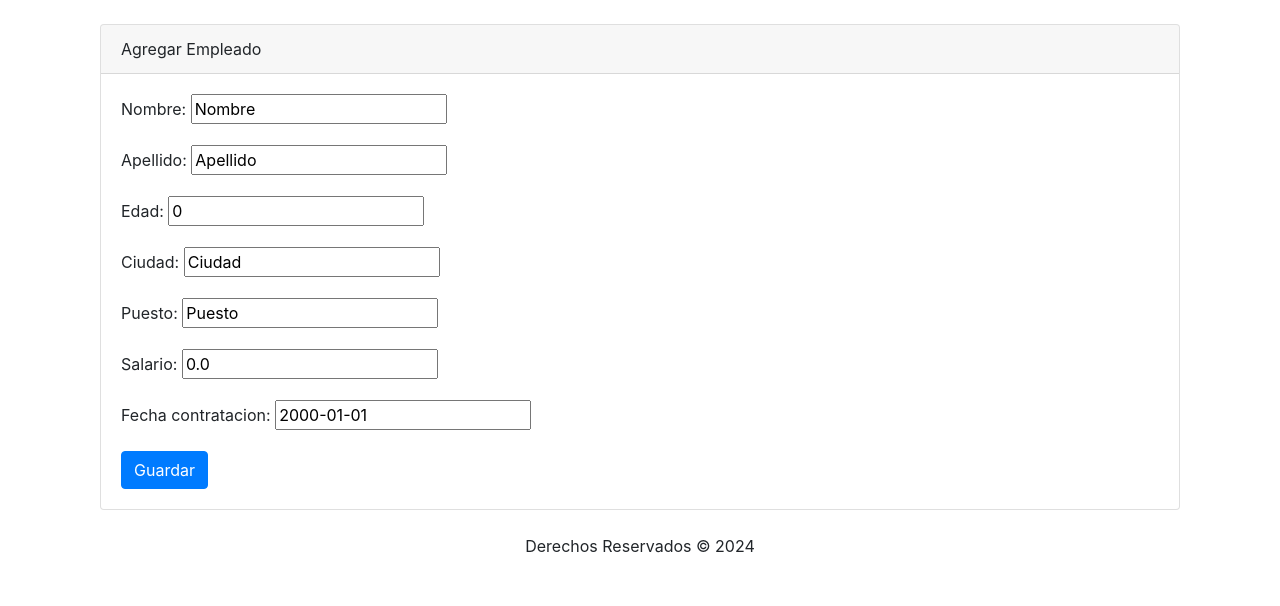
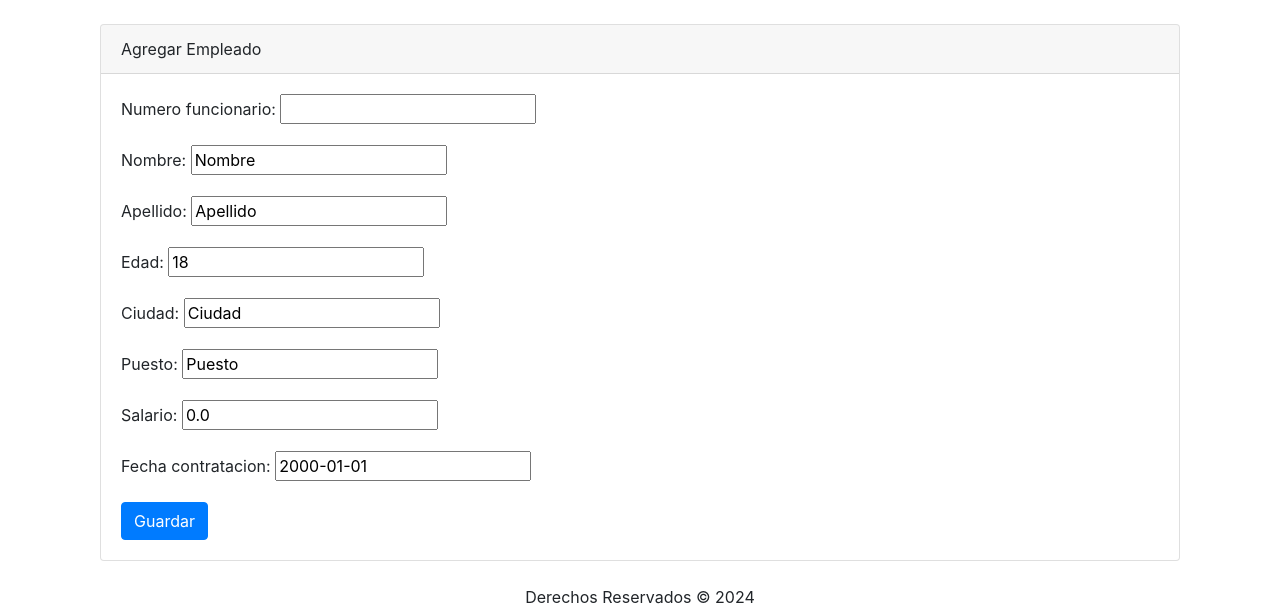
Before and after one commit to glaglere/CoderHouse_57810, a Django app: page /agregar_empleado/ in a window 1280 px wide. Shown: the part 56-662 px from the top of the page. Run offline with Django 5.2, Linux system fonts and the light colour scheme; some libraries are stand-ins or nearby versions.

Commit message:
email unico se agrega numero funcionario como campo unico se actualizsa bd

```diff
--- a/tercera pre-entrega_LAGLERE/sac/webapp/forms.py
+++ b/tercera pre-entrega_LAGLERE/sac/webapp/forms.py
@@ -1,8 +1,12 @@
 # webapp/forms.py
 
 from django import forms
-from .models import Producto, Cliente, Empleado, Compra
 
+from .models import Cliente, Empleado, Compra
+from .models import Producto
+
+
+# webapp/forms.py
 
 class ProductoForm(forms.ModelForm):
     class Meta:
@@ -19,7 +23,8 @@ class ClienteForm(forms.ModelForm):
 class EmpleadoForm(forms.ModelForm):
     class Meta:
         model = Empleado
-        fields = ['nombre', 'apellido', 'edad', 'ciudad', 'puesto', 'salario', 'fecha_contratacion']
+        fields = ['numero_funcionario', 'nombre', 'apellido', 'edad', 'ciudad', 'puesto', 'salario',
+                  'fecha_contratacion']
 
 
 class CompraForm(forms.ModelForm):
--- a/tercera pre-entrega_LAGLERE/sac/webapp/models.py
+++ b/tercera pre-entrega_LAGLERE/sac/webapp/models.py
@@ -1,10 +1,13 @@
 from django.db import models
-
+from django.core.validators import MinValueValidator, MaxValueValidator
 
 class Persona(models.Model):
     nombre = models.CharField(max_length=100, default='Nombre')
     apellido = models.CharField(max_length=100, default='Apellido')
-    edad = models.IntegerField(default=0)
+    edad = models.PositiveIntegerField(
+        validators=[MinValueValidator(18), MaxValueValidator(120)],
+        default=18
+    )
     ciudad = models.CharField(max_length=100, default='Ciudad')
 
     class Meta:
@@ -13,24 +16,22 @@ class Persona(models.Model):
     def __str__(self):
         return f"{self.nombre} {self.apellido}"
 
-
 class Cliente(Persona):
-    email = models.EmailField()
+    email = models.EmailField(unique=True)
     direccion = models.CharField(max_length=255, default='Direccion')
     telefono = models.CharField(max_length=20, default='0000000000')
 
     def __str__(self):
         return self.nombre
 
-
 class Empleado(Persona):
+    numero_funcionario = models.CharField(max_length=20, unique=True)
     puesto = models.CharField(max_length=100, default='Puesto')
     salario = models.DecimalField(max_digits=10, decimal_places=2, default=0.00)
     fecha_contratacion = models.DateField(default='2000-01-01')
 
     def __str__(self):
         return f"{self.nombre} {self.apellido} - {self.puesto}"
-
 
 class Producto(models.Model):
     nombre = models.CharField(max_length=100)
@@ -41,7 +42,6 @@ class Producto(models.Model):
     def __str__(self):
         return self.nombre
 
-
 class Compra(models.Model):
     cliente = models.ForeignKey(Cliente, on_delete=models.CASCADE)
     producto = models.ForeignKey(Producto, on_delete=models.CASCADE)
--- a/tercera pre-entrega_LAGLERE/sac/webapp/templates/webapp/lista_empleados.html
+++ b/tercera pre-entrega_LAGLERE/sac/webapp/templates/webapp/lista_empleados.html
@@ -14,6 +14,7 @@
             <table class="table table-hover">
                 <thead>
                     <tr>
+                        <th scope="col">Número Funcionario</th>
                         <th scope="col">Nombre</th>
                         <th scope="col">Apellido</th>
                         <th scope="col">Edad</th>
@@ -26,6 +27,7 @@
                 <tbody>
                     {% for empleado in empleados %}
                     <tr>
+                        <td>{{ empleado.numero_funcionario }}</td>
                         <td>{{ empleado.nombre }}</td>
                         <td>{{ empleado.apellido }}</td>
                         <td>{{ empleado.edad }}</td>
```
Also changed, not shown: tercera pre-entrega_LAGLERE/sac/webapp/management/commands/populate_db.py (+11 -9 lines), tercera pre-entrega_LAGLERE/sac/db.sqlite3 (deleted), tercera pre-entrega_LAGLERE/sac/webapp/migrations/0001_initial.py, tercera pre-entrega_LAGLERE/sac/webapp/migrations/0002_empleado_delete_persona_cliente_apellido_and_more.py (deleted).
